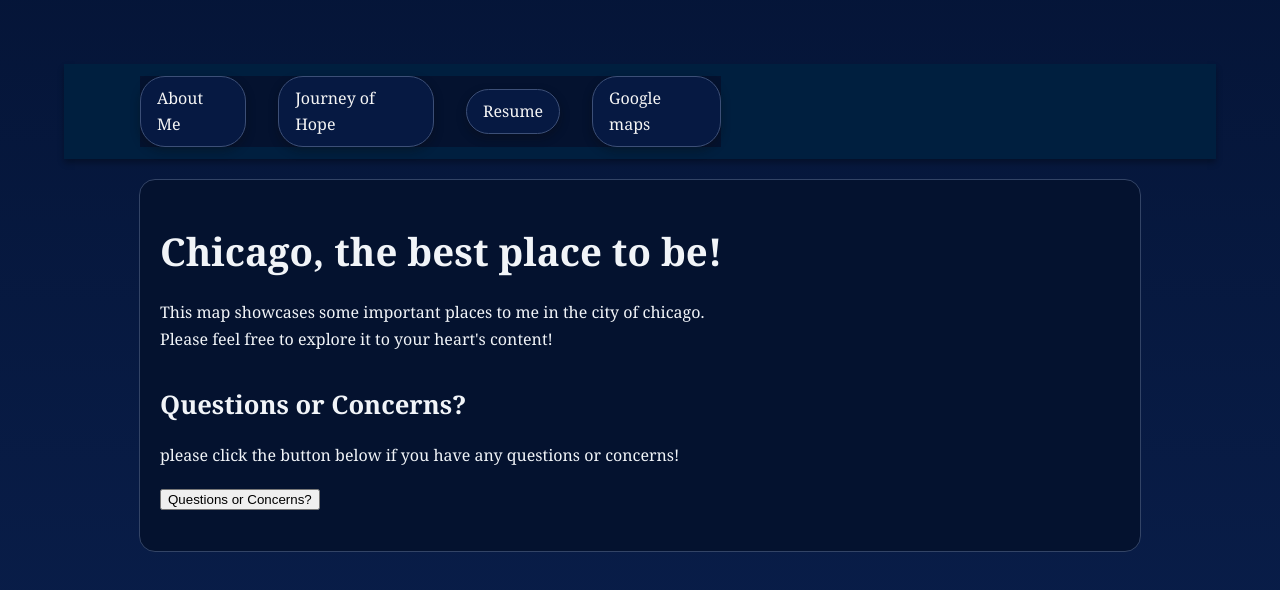
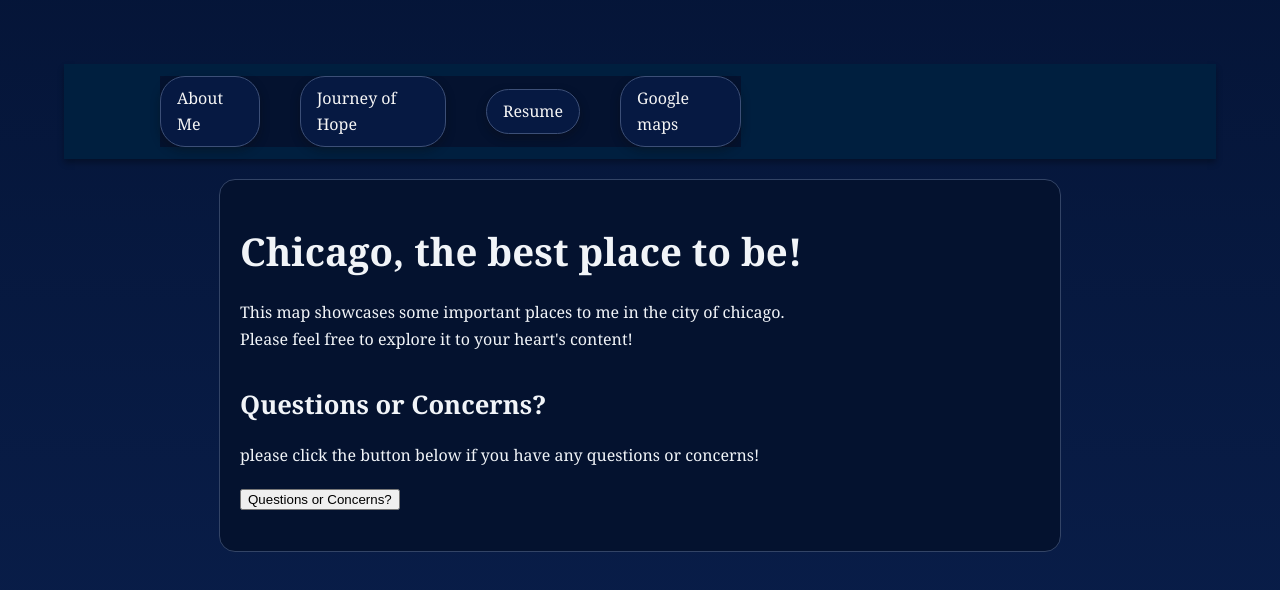
Before and after one commit to Mark-Fedechko/ITMD361project3, a plain HTML site: page Gmap.html in a window 1280 px wide. Drawn offline with Linux system fonts and the light colour scheme; some packages are replaced by stand-ins of ours.

Commit message:
added mobile styling to styles

```diff
--- a/CSS/stylesCSS.css
+++ b/CSS/stylesCSS.css
@@ -139,3 +139,32 @@ img, video { max-width: 100%; height: auto; border-radius: 0.5rem; }
   .nav { gap: 0.5rem; }
   .btn { width: 100%; text-align: center; }
 }
+
+@media (min-width: 40rem) {
+  .container--fixed {
+    width: 50rem;
+  }
+
+  .nav {
+    gap :1rem;
+  }
+
+  .site-header {
+    padding-inline: 2rem;
+  }
+}
+
+@media (min-width: 64rem) {
+  .container--fixed {
+    max-width: 65rem;
+  }
+
+  .nav {
+    gap: 2.5rem;
+    font-size: 1rem;
+  }
+
+  .card-grid {
+    grid-template-columns: repeat(3, minmax(0,1fr));
+  }
+}
```
